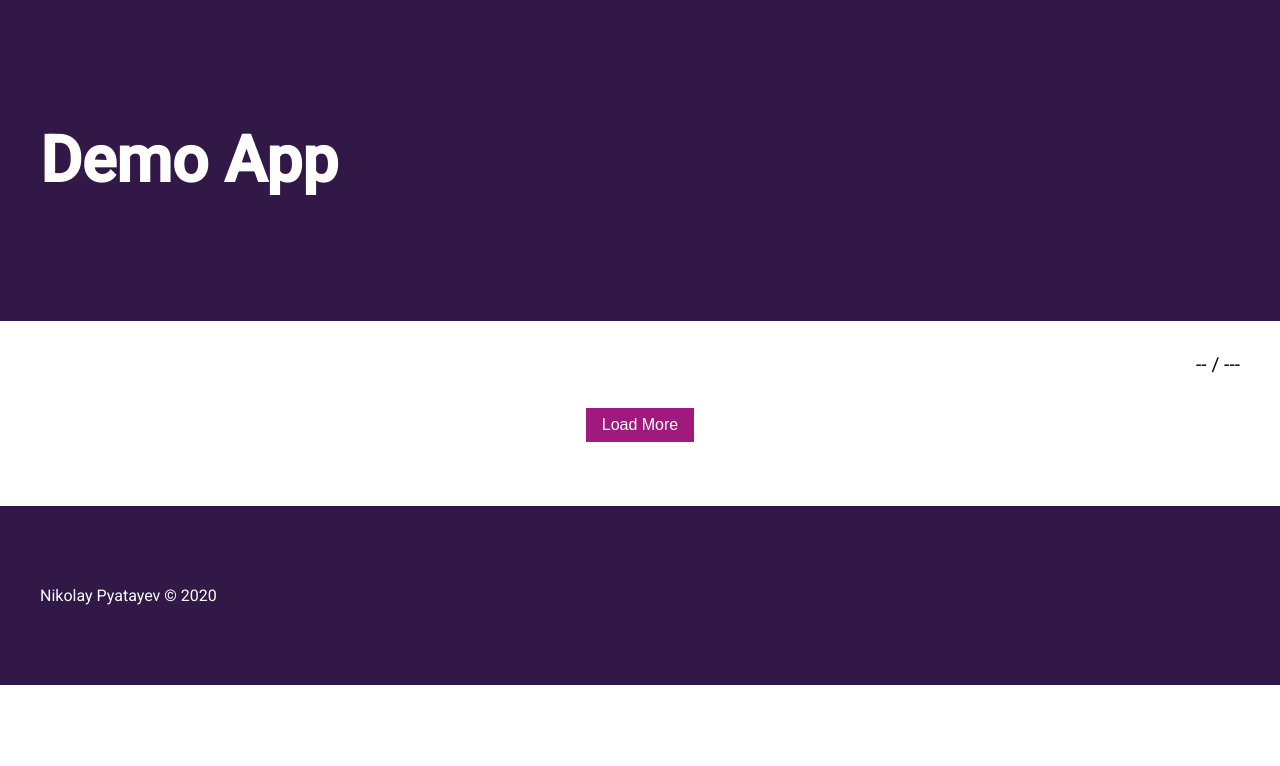
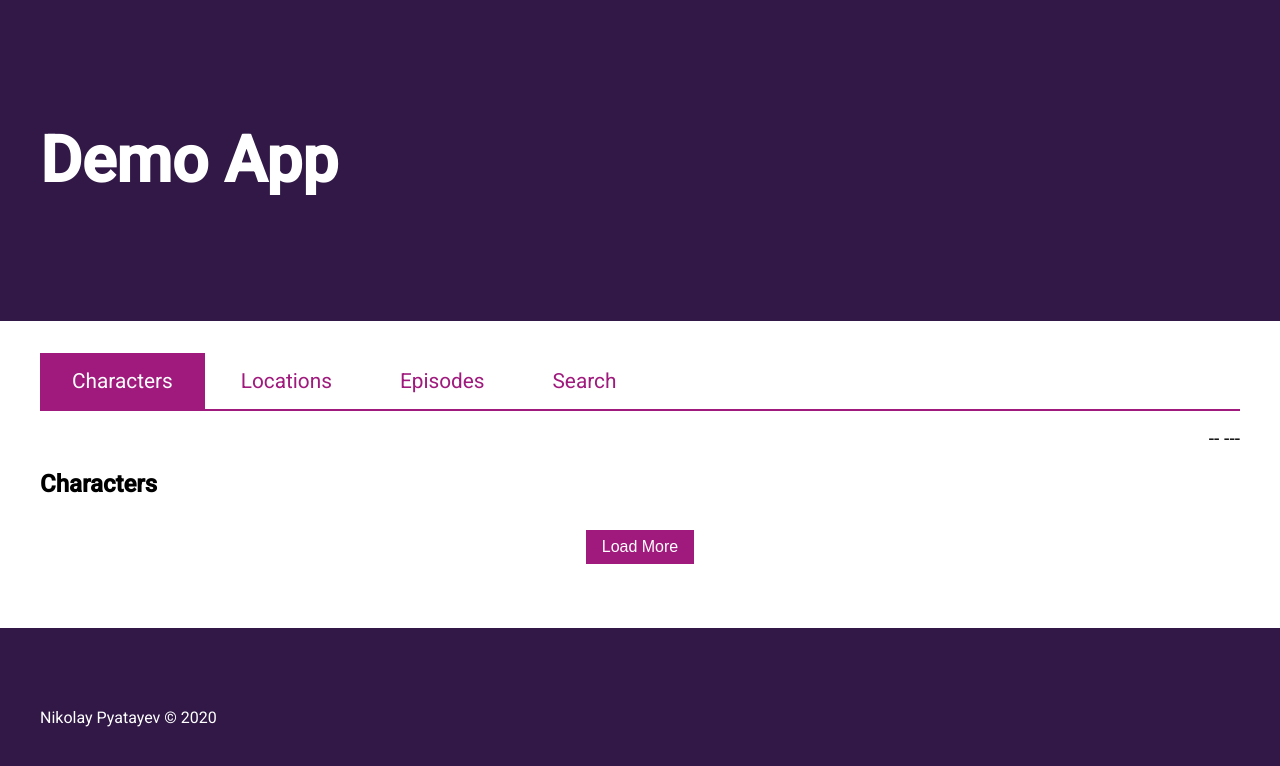
Before and after one commit to colormen/RandM_jq, a plain HTML site: page index.html in a window 1280 px wide. Both pictures are taken after a click on the button "Load More". Drawn offline with Linux system fonts and the light colour scheme; no server answers.

Commit message:
cw_12.03

```diff
--- a/index.html
+++ b/index.html
@@ -15,14 +15,34 @@
     </header>
 
     <section>
+      <div class="container tabs">
+        <a href="#chars" class="current">Characters</a>
+        <a href="#locations">Locations</a>
+        <a href="#episodes" >Episodes</a>
+        <a href="#search">Search</a>
+      </div>
       <div class="container counter">
-        <span class="loaded-chars">--</span> / <span class="total">---</span>
+        <span class="loaded-chars">--</span>
+        <span class="total">---</span>
       </div>
-      <div class="container" id="list">
-      <div class="load">
 
+      <div class="container tab-container" id="chars">
+        <h2>Characters</h2>
+        <div class="list-data"></div>
       </div>
+    <div class="container tab-container" id="locations">
+      <h2>Locations</h2>
+      <div class="list-data"></div>
     </div>
+    <div class="container tab-container" id="episodes">
+      <h2>Episodes</h2>
+      <div class="list-data"></div>
+    </div>
+    <div class="container tab-container" id="search">
+      <h2>Search</h2>
+      <div class="list-data"></div>
+    </div>
+
       <div class="container">
         <button class="load-more">load more</button>
     </section>
@@ -35,7 +55,9 @@
 
     <div class="modal" id="modal">
       <div class="modal-title">
-        <div class="windows-title"></div>
+        <div class="windows-title">
+          <!-- Person name -->
+        </div>
         <div class="hide-modal">
           <svg xmlns="http://www.w3.org/2000/svg" xmlns:xlink="http://www.w3.org/1999/xlink"
             viewBox="0 0 512.001 512.001" >
--- a/script.js
+++ b/script.js
@@ -5,28 +5,43 @@ $(function() {
   let apiLink = "https://rickandmortyapi.com/api/character/";
   let list = [];
   let info = null;
-  // let description = $("#description");
-  // let avatar = $("#avatar");
-  // let personName = $("#personName");
-  loadData(apiLink);
+  loadData(apiLink, "#chars");
+
+  $(".tab-container").hide();
+  $(".tab-container")
+    .first()
+    .show();
 
   $(document).on("click", ".list-item", function(e) {
     renderModal($(e.currentTarget).data("id"));
   });
+
+  $(".tabs a").on("click", function(e) {
+    let tab = $(this);
+
+    $(".tabs a").removeClass("current");
+    tab.addClass("current");
+
+    $(".tab-container").hide(500);
+    $(tab.attr("href")).show(500);
+    e.preventDefault();
+  });
+
   $(".hide-modal").on("click", function() {
     modal.hide();
   });
+
   $(".load-more").on("click", function() {
-    loadData(info.next);
+    loadData(info.next, "#chars");
   });
 
-  function loadData(apiLink) {
+  function loadData(apiLink, selector) {
     $.get(apiLink, function(data) {
       list = [...list, ...data.results];
       info = data.info;
 
       fillStack();
-      rederList();
+      renderList(selector);
     });
   }
   function fillStack() {
@@ -34,8 +49,8 @@ $(function() {
     $(".total").text(info.count);
   }
 
-  function rederList() {
-    $("#list").html("");
+  function renderList(selector) {
+    $(selector + " .list-data").html("");
     $.each(list, function(index, item) {
       let row = `
       <div class="list-item" data-id = '${index}'>
@@ -49,18 +64,17 @@ $(function() {
           </svg>
         </div>
       </div>`;
-      $("#list").append(row);
+      $(selector + " .list-data").append(row);
     });
   }
   function renderModal(id) {
-
-    $('.windows-title').text(`${list[id].name}`)
-    $('.avatar').attr('src',list[id].image)
-    $('.status').text(`${list[id].status}`)
-    $('.species').text(`${list[id].species}`)
-    $('.gender').text(`${list[id].gender}`)
-    $('.origin').text(`${list[id].origin.name}`)
-    $('.last-location').text(`${list[id].location.name}`)
-        modal.show();
+    $(".windows-title").text(`${list[id].name}`);
+    $(".avatar").attr("src", list[id].image);
+    $(".status").text(`${list[id].status}`);
+    $(".species").text(`${list[id].species}`);
+    $(".gender").text(`${list[id].gender}`);
+    $(".origin").text(`${list[id].origin.name}`);
+    $(".last-location").text(`${list[id].location.name}`);
+    modal.show();
   }
 });
--- a/style.css
+++ b/style.css
@@ -125,6 +125,7 @@ section {
   padding-left: 1rem;
   font-size: 1.5rem;
 }
+
 .windows-title{
   margin-left: 1rem;
   font-size: 2rem;
@@ -134,3 +135,20 @@ footer {
   background: var(--color5);
   color: #fff;
 }
+.tabs{
+  border-bottom: 2px solid var(--color4);
+  margin-bottom:1rem;
+}
+
+.tabs a{
+ display: inline-block;
+ font-size:1.3rem ;
+ padding:1rem 2rem;
+ color:var(--color4);
+ text-decoration: none;
+}
+.tabs a:hover,
+.tabs a.current{
+  background:var(--color4);
+  color:#fff;
+}
```
